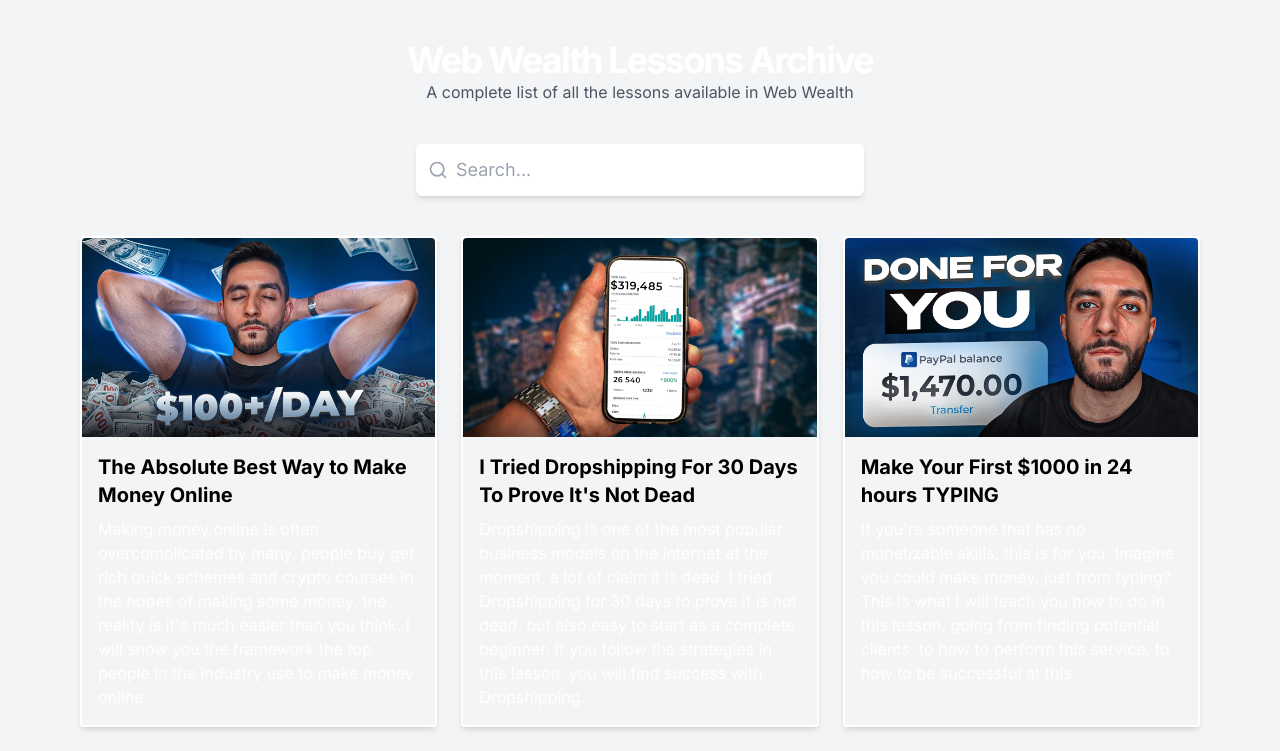
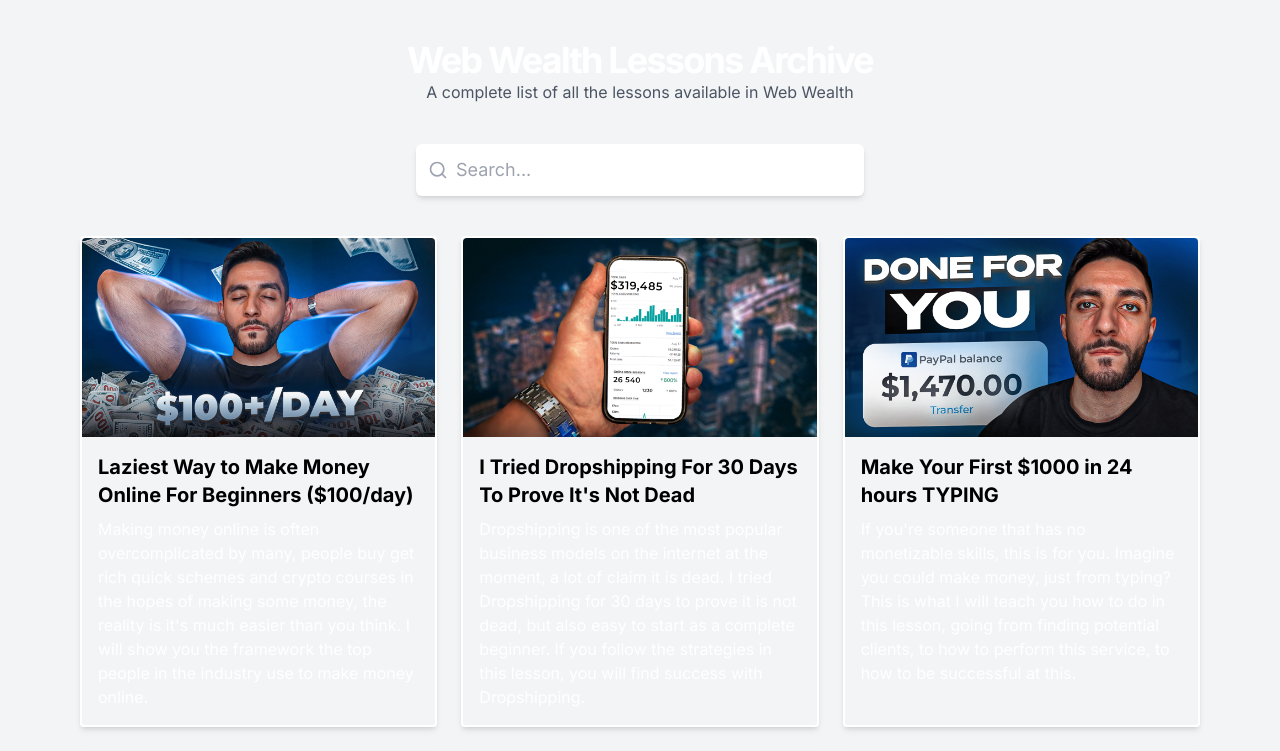
Before and after one commit to theqasim/WW, a Next.js app: page /lessons in a window 1280 px wide. Shown: the top 751 px of the page. Built offline with nearby package versions, Linux system fonts and the light colour scheme.

Commit message:
new title for lesson

```diff
--- a/src/app/lessons/thebestwaytomakemoneyonline/page.tsx
+++ b/src/app/lessons/laziestwayomakemoneyonline/page.tsx
@@ -23,7 +23,7 @@ const VideoBlog: React.FC = () => {
     <div className="min-h-screen bg-gray-200 flex items-center justify-center">
       <div className="bg-white p-8 rounded-lg shadow-xl w-4/5 md:w-2/3 lg:w-1/2 space-y-6">
         <h1 className="text-2xl font-bold mb-4 text-center text-gray-800">
-          The ABSOLUTE Best Way To Make Money Online
+          Laziest Way to Make Money Online For Beginners ($100/day+)
         </h1>
         <div className="flex justify-center">
           <YouTube videoId="Xv1Kub4iZt0" opts={opts} onReady={onReady} />
--- a/src/components/lessonsarchive.tsx
+++ b/src/components/lessonsarchive.tsx
@@ -5,7 +5,7 @@ import React, { useState } from "react";
 const lessonsData = [
   {
     id: 1,
-    title: "The Absolute Best Way to Make Money Online",
+    title: "Laziest Way to Make Money Online For Beginners ($100/day)",
     description:
       "Making money online is often overcomplicated by many, people buy get rich quick schemes and crypto courses in the hopes of making some money, the reality is it's much easier than you think. I will show you the framework the top people in the industry use to make money online.",
     imageUrl: "/resources/bestwaytomakemoney.jpg",
```
